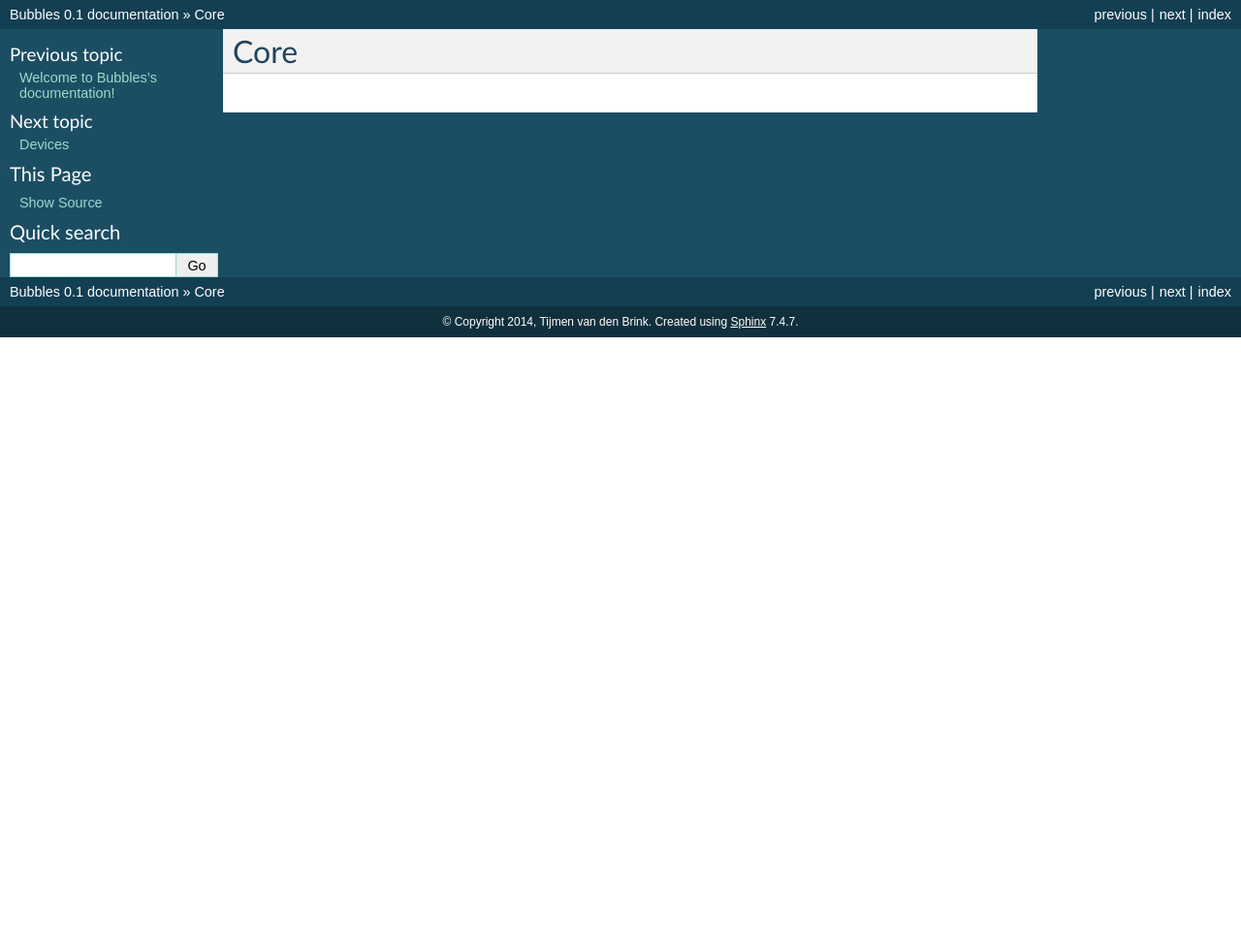
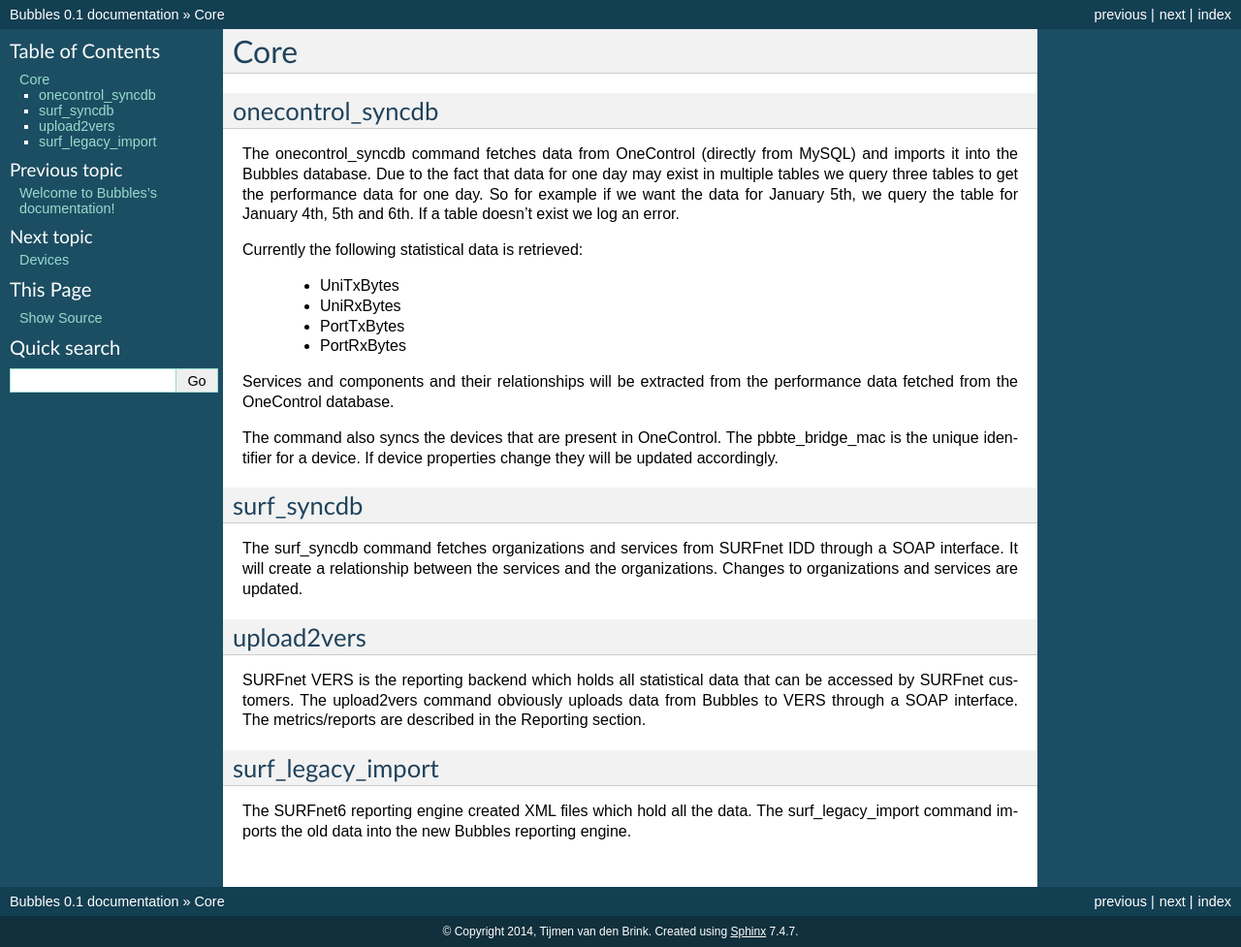
Before and after one commit to tijmenvandenbrink/bubbles, a Sphinx documentation site: the page built from docs/core.rst, in a window 1280 px wide. Shown: the whole page at 97% size. Built offline with Sphinx 7.4.7, drawn with Linux system fonts in a browser that asks for light colours; pages that are not in the unit, such as notebooks, are missing from menus; before the commit the page ends 900 px from its top, so only the background shows below that.

Commit message:
Added docs

```diff
--- a/docs/core.rst
+++ b/docs/core.rst
@@ -1,2 +1,42 @@
 Core
 ====
+
+onecontrol_syncdb
+-----------------
+
+The onecontrol_syncdb command fetches data from OneControl (directly from MySQL) and imports it into the Bubbles
+database. Due to the fact that data for one day may exist in multiple tables we query three tables to get the performance
+data for one day. So for example if we want the data for January 5th, we query the table for January 4th, 5th and 6th.
+If a table doesn't exist we log an error.
+
+Currently the following statistical data is retrieved:
+
+  * UniTxBytes
+  * UniRxBytes
+  * PortTxBytes
+  * PortRxBytes
+
+Services and components and their relationships will be extracted from the performance data fetched from the OneControl
+database.
+
+The command also syncs the devices that are present in OneControl. The pbbte_bridge_mac is the unique identifier for a
+device. If device properties change they will be updated accordingly.
+
+surf_syncdb
+-----------
+
+The surf_syncdb command fetches organizations and services from SURFnet IDD through a SOAP interface. It will create a
+relationship between the services and the organizations. Changes to organizations and services are updated.
+
+upload2vers
+-----------
+
+SURFnet VERS is the reporting backend which holds all statistical data that can be accessed by SURFnet customers.
+The upload2vers command obviously uploads data from Bubbles to VERS through a SOAP interface. The metrics/reports are
+described in the Reporting section.
+
+surf_legacy_import
+------------------
+
+The SURFnet6 reporting engine created XML files which hold all the data. The surf_legacy_import command imports the old
+data into the new Bubbles reporting engine.
--- a/docs/surf_utils.rst
+++ b/docs/surf_utils.rst
@@ -22,3 +22,9 @@
 Side A uniTxBytes = Side B uniRxBytes
 
 This method iterates over all Saos6 devices and tries to complete the stats for the services running over it.
+
+
+create_ip_service_groups
+------------------------
+
+This function creates the IP Service Groups specified in IP_SERVICE_GROUPS in the _surf_settings.py settings file.
```
Also changed, not shown: README.rst (+111 -0 lines), docs/reporting.rst (+19 -0 lines).
